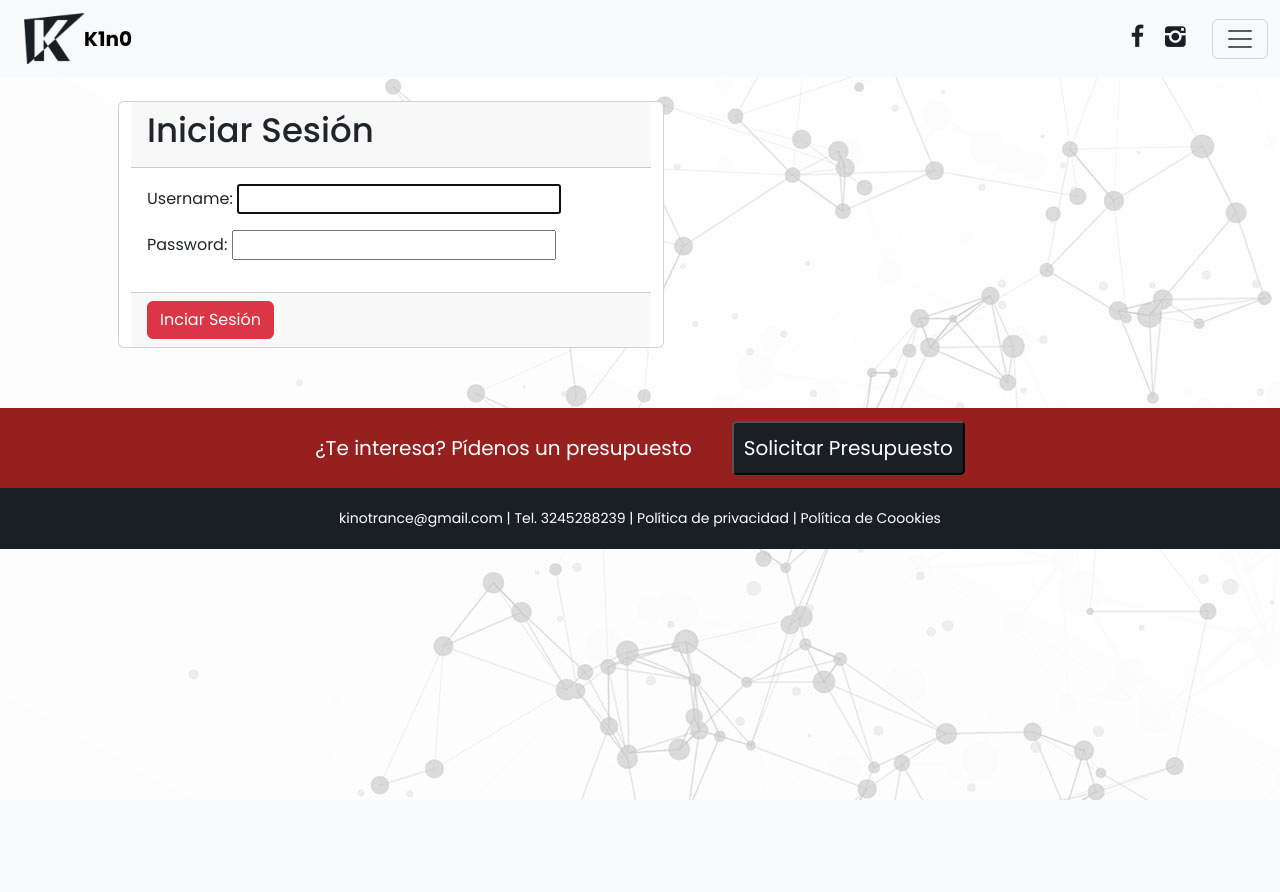
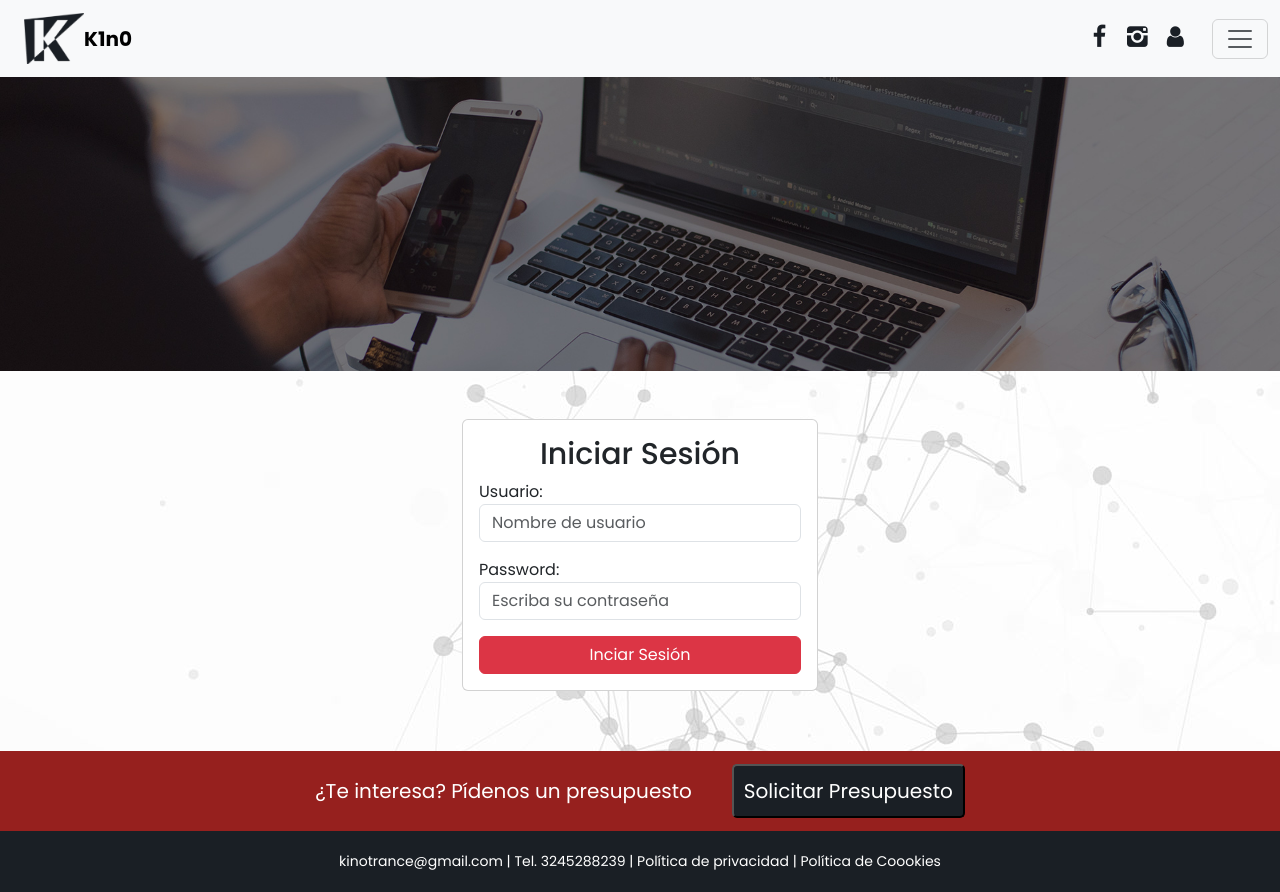
Before and after one commit to k1n0trz/k1n0c0m, a Django app: page /signin/ in a window 1280 px wide. Before the commit the page ends 800 px from the top, so only its background shows below. Run offline with Django 4.2, Linux system fonts and the light colour scheme.

Commit message:
ajustes db

```diff
--- a/djqdk/settings.py
+++ b/djqdk/settings.py
@@ -124,13 +124,13 @@ USE_TZ = True
 # Static files (CSS, JavaScript, Images)
 # https://docs.djangoproject.com/en/4.1/howto/static-files/
 
-STATIC_ROOT = os.path.join(BASE_DIR, 'static')
-STATIC_URL = "/static/"
+STATIC_ROOT = os.path.join(BASE_DIR, '/static')
+STATIC_URL = "./static/"
 
 MEDIA_ROOT = "uploads"
 
 # Extra places for collectstatic to find static files.
-STATICFILES_DIRS = (os.path.join(BASE_DIR, "services/static"),)
+STATICFILES_DIRS = (os.path.join(BASE_DIR, "static/"),)
 
 try:
     from .local_settings import *  # noqa
--- a/djqdk/urls.py
+++ b/djqdk/urls.py
@@ -21,7 +21,8 @@ urlpatterns = [
     path('admin/', admin.site.urls),
     path('', views.home, name='home'),
     path('registro/', views.signup, name="registro"),
-    path('solicitud/', views.home, name="solicitud"),
+    # path('solicitud/', views.home, name="success"),
+    path('solicitud/', views.solicitud, name="success"),
     path('contacto/', views.contacto, name="contacto"),
     path('servicios/', views.servicios, name="servicios"),
     path('mis-servicios/servicios-completados/', views.servicios_completados, name="servicios_completados"),
--- a/services/templates/base.html
+++ b/services/templates/base.html
@@ -70,6 +70,11 @@
                             class="navbar-social--link icon-facebook"></a>
                         <a href="https://www.instagram.com/k1n0c0m/" rel="nofollow" target="_blank"
                             class="navbar-social--link icon-instagram"></a>
+                        {% if user.is_authenticated %}
+                        <a href="{% url 'logout' %}" class="navbar-social--link icon-user-times"></a>
+                        {% else %}
+                        <a href="{% url 'signin' %}" class="navbar-social--link icon-user"></a>
+                        {% endif %}
                     </div>
                     <button class="navbar-toggler" type="button" data-bs-toggle="offcanvas"
                         data-bs-target="#offcanvasNavbar" aria-controls="offcanvasNavbar">
@@ -113,7 +118,7 @@
                                     </li>
                                     <li><a class="dropdown-item" href="{% url 'logout' %}">Cerrar sesión</a></li>
                                     {% else %}
-                                    <li><a class="dropdown-item" href="{% url 'registro' %}">Registro</a></li>
+                                    <!-- <li><a class="dropdown-item" href="{% url 'registro' %}">Registro</a></li> -->
                                     <li><a class="dropdown-item" href="{% url 'signin' %}">Iniciar Sesión</a></li>
                                     {% endif %}
                                 </ul>
@@ -129,8 +134,6 @@
         </nav>
     </div>
 
-    {{error}}
-
     {% block content %}
     {% endblock %}
 
@@ -141,7 +144,6 @@
             <button type="button" class="pres__link" data-bs-toggle="modal" data-bs-target="#exampleModal">
                 Solicitar Presupuesto
             </button>
-
             <!-- Modal -->
             <div class="modal fade" id="exampleModal" tabindex="-1" aria-labelledby="exampleModalLabel"
                 aria-hidden="true">
@@ -155,11 +157,58 @@
                             <form action="/solicitud/" method="POST" class="form__pres">
                                 {% csrf_token %}
                                 {{form.as_p}}
-                                <div class="modal-footer">
-                                    <button type="button" class="btn btn-secondary"
-                                        data-bs-dismiss="modal">Cerrar</button>
-                                    <button class="btn btn-danger">Enviar</button>
-                                </div>
+                                <button type="button" class="btn btn-secondary" data-bs-dismiss="modal">Cerrar</button>
+                                <button class="btn btn-danger">Enviar</button>
+                                <!--<div class="form-group">
+                                    <div class="mb-3">
+                                        <label for="nombre" class="label__solicitud">Tu nombre (*)</label>
+                                        <input type="text" name="nombre" id="" class="form-control"
+                                            placeholder="Alberto Pérez">
+                                    </div>
+                                    <div class="mb-3">
+                                        <label for="email" class="label__solicitud">Correo electrónico (*)</label>
+                                        <input type="email" name="email" id="" class="form-control"
+                                            placeholder="albertoperez@gmail.com">
+                                    </div>
+                                    <div class="mb-3">
+                                        <label for="telefono" class="label__solicitud">Contacto</label>
+                                        <input type="text" name="telefono" id="" class="form-control"
+                                            placeholder="324 528 8239">
+                                    </div>
+                                    <div class="mb-3">
+                                        <label for="ciudad" class="label__solicitud">Ciudad/Departamento</label>
+                                        <input type="text" name="ciudad" id="" class="form-control"
+                                            placeholder="Medellín/Antioquia">
+                                    </div>
+                                    <div class="mb-3">
+                                        <label for="direccion" class="label__solicitud">Dirección</label>
+                                        <input type="text" name="direccion" id="" class="form-control"
+                                            placeholder="Calle 2B #33-49">
+                                    </div>
+                                    <div class="mb-3">
+                                        <label for="direccion" class="label__solicitud">Servicio</label>
+                                        <select name="contrato" id="" class="form-control">
+                                            <option value="Seleccione un servicio">Seleccione un servicio:</option>
+                                            <option value="Marketing">Marketing</option>
+                                            <option value="Diseño Gráfico">Diseño Gráfico</option>
+                                            <option value="Desarrollo Web">Desarrollo Web</option>
+                                            <option value="Producción Fotográfica/Audiovisual">Producción
+                                                Fotográfica/Audiovisual</option>
+                                            <option value="Tecnología Blockchain">Tecnología Blockchain</option>
+                                            <option value="Otro">Otros...</option>
+                                        </select>
+                                    </div>
+                                    <div class="mb-3">
+                                        <label for="descripcion" class="label__solicitud">Descripción</label>
+                                        <textarea name="descripcion" class="form-control"
+                                            placeholder="(Máx 500 Caracteres)"></textarea>
+                                    </div>
+                                    <div class="modal-footer">
+                                        <button type="button" class="btn btn-secondary"
+                                            data-bs-dismiss="modal">Cerrar</button>
+                                        <button class="btn btn-danger">Enviar</button>
+                                    </div>
+                                </div> -->
                             </form>
                         </div>
                     </div>
--- a/services/templates/mis-servicios.html
+++ b/services/templates/mis-servicios.html
@@ -3,7 +3,7 @@
 {% block content %}
 <div class="servicios container">
     <div class="servicios-header text-center">
-        <h1 class="servicios-header--title">Mis servicios pendientes solicitados k1n0c0m</h1>
+        <h1 class="servicios-header--title">Tareas Pendientes</h1>
     </div>
     <div class="servicios-body">
         <div class="servicios-item container">
--- a/services/templates/signin.html
+++ b/services/templates/signin.html
@@ -1,27 +1,38 @@
 {% extends 'base.html' %}
 
 {% block content %}
-<div class="container p4">
-        <div class="container">
+<div class="inner">
+    <img src="../static/img/inner/inner-ser.jpg" alt="" class="inner__bg">
+</div>
+
+<div class="inner__mov">
+    <img src="../static/img/rec/inner-mov.jpg" alt="" class="inner__mov--img">
+</div>
+
+<main class="container signin">
     {{error}}
+    <div class="row">
+        <div class="col-md-4 offset-md-4">
+            <form action="/signin/" method="POST" class="card card-body mt-5">
+                <div class="signin__header">
+                    <h2 class="signin__header--title text-center">Iniciar Sesión</h2>
                 </div>
-    <form action="/signin/" method="post" class="form container">
-        <div class="row m-4 w-50">
-            <div class="card">
-                <div class="card-header">
-                    <h1 class="card-header__title">Iniciar Sesión</h1>
+                {% csrf_token %}
+                <div class="mb-3">
+                    <label for="username">Usuario:</label>
+                    <input type="text" name="username" class="form-control" placeholder="Nombre de usuario">
                 </div>
-                <div class="card-body">
-                    {% csrf_token %}
-                    {{form.as_p}}
+                <div class="mb-3">
+                    <label for="password">Password:</label>
+                    <input type="password" name="password" class="form-control" placeholder="Escriba su contraseña">
                 </div>
-                <div class="card-footer">
+                <!-- {{form}} -->
                 <button class="btn btn-danger">
                     Inciar Sesión
                 </button>
+            </form>
         </div>
     </div>
-        </div>
-    </form>
-</div>
+</main>
+
 {% endblock %}
--- a/services/views.py
+++ b/services/views.py
@@ -4,7 +4,7 @@ from django.contrib.auth.models import User
 from django.contrib.auth import login, logout, authenticate
 from django.db import IntegrityError
 from .forms import ServicioForm, SolicitudForm
-from .models import Servicio
+from .models import Servicio, Solicitud
 from django.utils import timezone
 from django.contrib.auth.decorators import login_required
 
@@ -13,22 +13,25 @@ from django.contrib.auth.decorators import login_required
 def home(request):
     if request.method == 'GET':
         return render(request, 'home.html', {
-            'form': SolicitudForm
+            'form': SolicitudForm,
         })
     else:
         try:
             form = SolicitudForm(request.POST)
             new_solicitud = form.save(commit=False)
             new_solicitud.save()
-            return redirect('home')
+            return redirect('success')
         except ValueError:
-            return render(request, 'home.html', {
+            return render(request, 'success.html', {
                 'form': SolicitudForm,
                 'error': 'Por favor ingrese datos válidos'
             })
 
 def contacto(request):
     return render(request, 'contacto.html')
+
+def solicitud(request):
+    return render(request, 'success.html')
 
 def servicios(request):
     return render(request, 'servicios.html')
```
Also changed, not shown: services/models.py (+10 -10 lines), services/templates/signup.html (+28 -11 lines), services/templates/success.html (added, +11 -0 lines), db.sqlite3, services/migrations/0001_initial.py, services/migrations/0002_solicitud.py (added). Lines whose indentation alone changed are shown as unchanged.
